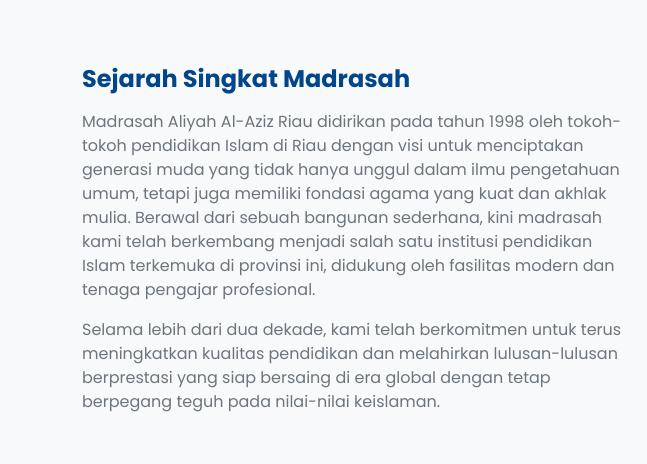
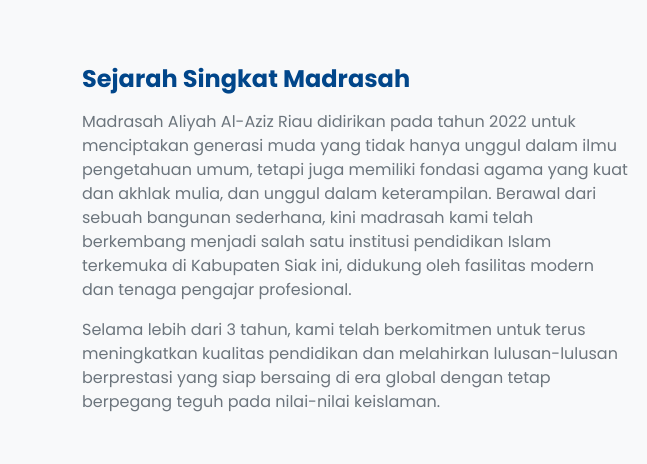
Before and after one commit to maalazizriau/web-maalazizriau, a plain HTML site: page profil.html in a window 1280 px wide. Shown: the part 238-702 px from the top of the page, 0-647 px from the left. Drawn offline with nearby package versions, Linux system fonts and the light colour scheme.

Commit message:
Update profil.html
Revisi sejarah singkat madrasah

```diff
--- a/profil.html
+++ b/profil.html
@@ -60,8 +60,8 @@
                 <div class="row align-items-center g-4">
                     <div class="col-md-6">
                         <h2 class="fs-4 fw-bold text-dark-green mb-3">Sejarah Singkat Madrasah</h2>
-                        <p class="text-secondary">Madrasah Aliyah Al-Aziz Riau didirikan pada tahun 1998 oleh tokoh-tokoh pendidikan Islam di Riau dengan visi untuk menciptakan generasi muda yang tidak hanya unggul dalam ilmu pengetahuan umum, tetapi juga memiliki fondasi agama yang kuat dan akhlak mulia. Berawal dari sebuah bangunan sederhana, kini madrasah kami telah berkembang menjadi salah satu institusi pendidikan Islam terkemuka di provinsi ini, didukung oleh fasilitas modern dan tenaga pengajar profesional.</p>
-                        <p class="text-secondary">Selama lebih dari dua dekade, kami telah berkomitmen untuk terus meningkatkan kualitas pendidikan dan melahirkan lulusan-lulusan berprestasi yang siap bersaing di era global dengan tetap berpegang teguh pada nilai-nilai keislaman.</p>
+                        <p class="text-secondary">Madrasah Aliyah Al-Aziz Riau didirikan pada tahun 2022 untuk menciptakan generasi muda yang tidak hanya unggul dalam ilmu pengetahuan umum, tetapi juga memiliki fondasi agama yang kuat dan akhlak mulia, dan unggul dalam keterampilan. Berawal dari sebuah bangunan sederhana, kini madrasah kami telah berkembang menjadi salah satu institusi pendidikan Islam terkemuka di Kabupaten Siak ini, didukung oleh fasilitas modern dan tenaga pengajar profesional.</p>
+                        <p class="text-secondary">Selama lebih dari 3 tahun, kami telah berkomitmen untuk terus meningkatkan kualitas pendidikan dan melahirkan lulusan-lulusan berprestasi yang siap bersaing di era global dengan tetap berpegang teguh pada nilai-nilai keislaman.</p>
                     </div>
                     <div class="col-md-6">
                         <img src="assets/img/BangunanKantor.jpg" class="img-fluid rounded shadow-sm" alt="Foto bangunan sekolah lama">
@@ -168,4 +168,5 @@
     <script src="assets/js/custom.js"></script>
 </body>
 </html>
+
 </main>
```
